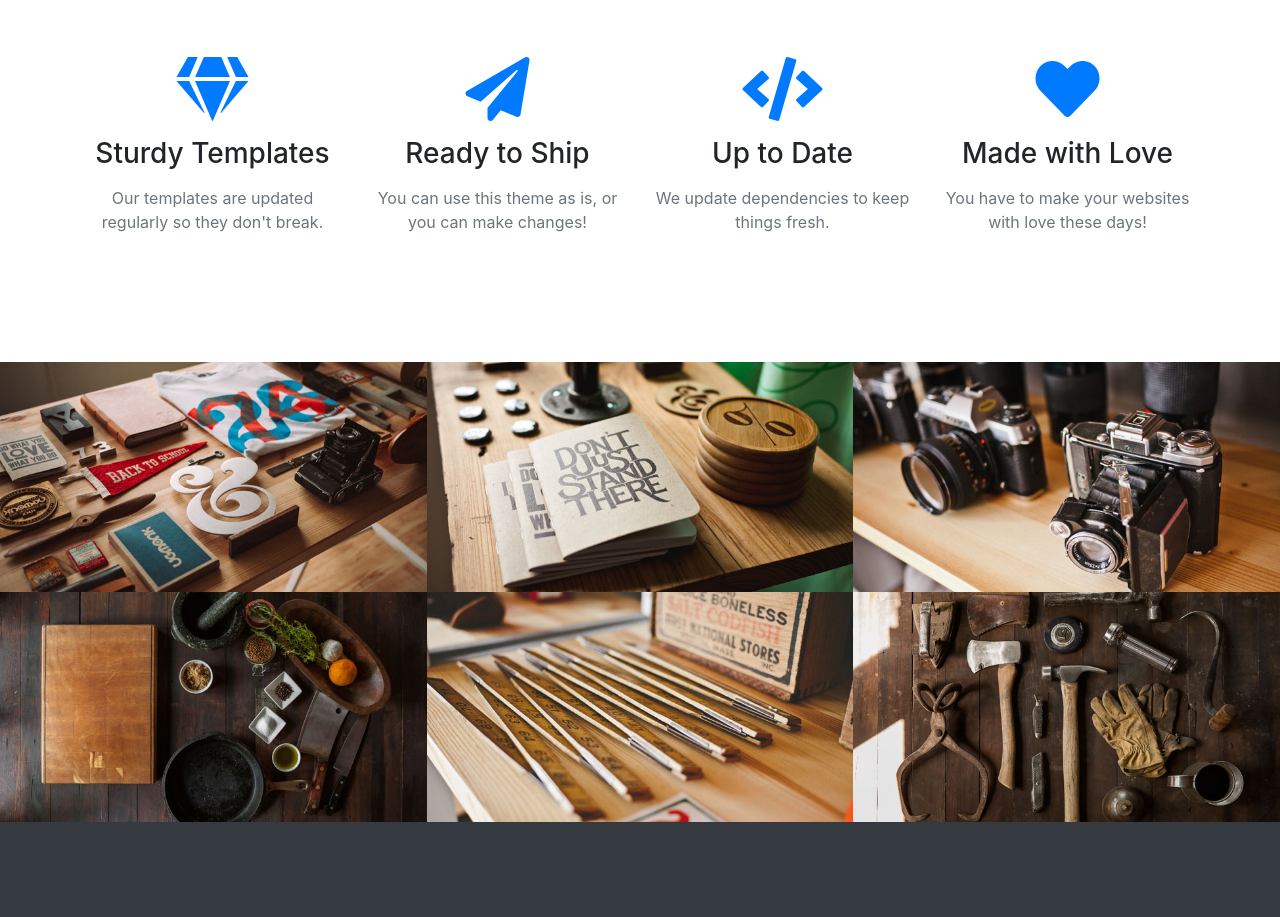
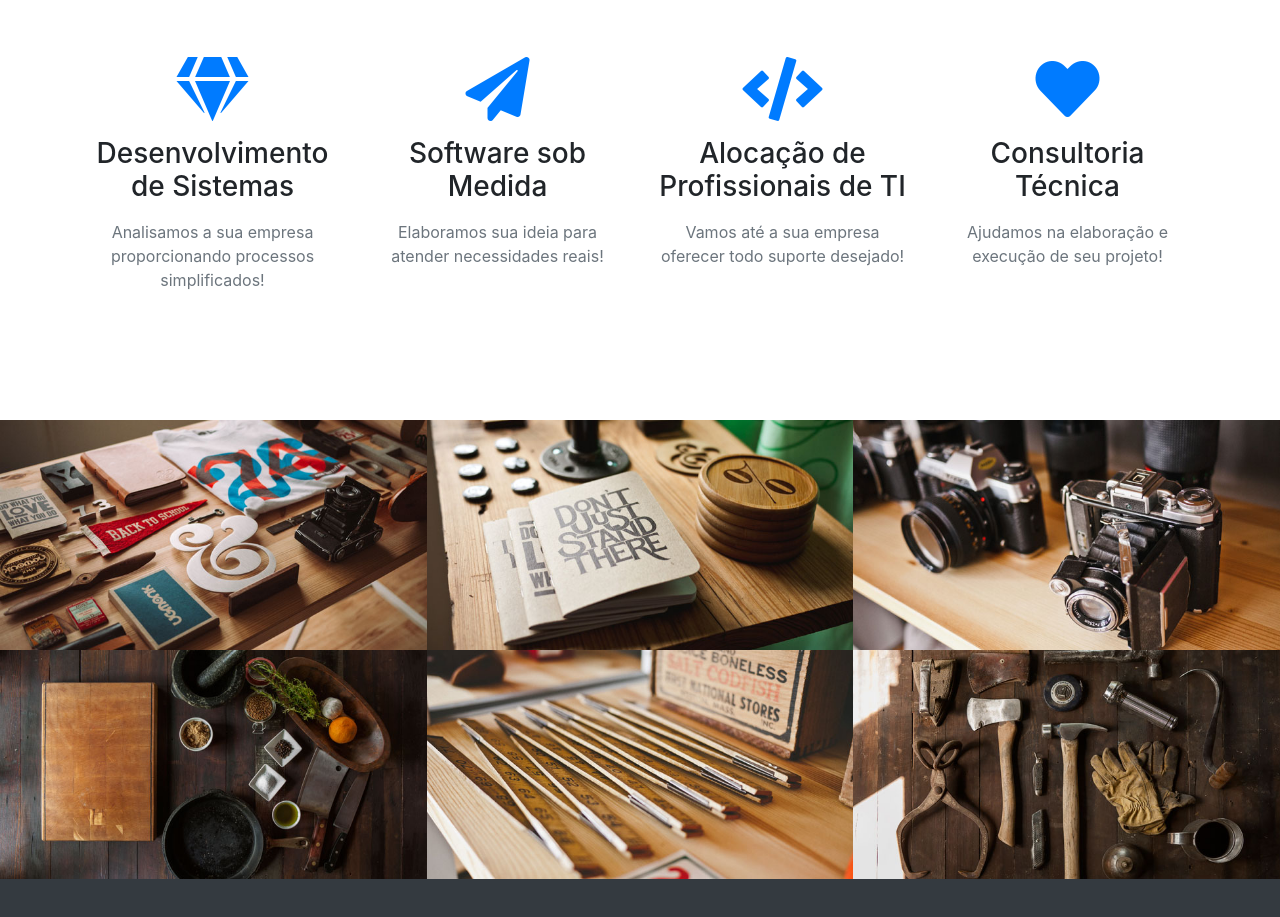
Before and after one commit to tecbeet/tecbeet.github.io, a website with bundled scripts: page index.html in a window 1280 px wide. Shown: the part 1780-2697 px from the top of the page. Built offline with nearby package versions, Linux system fonts and the light colour scheme.

Commit message:
Alteração na sessão de serviços

```diff
--- a/index.html
+++ b/index.html
@@ -161,29 +161,30 @@
           <div class="col-lg-3 col-md-6 text-center">
             <div class="service-box mt-5 mx-auto">
               <i class="fas fa-4x fa-gem text-primary mb-3 sr-icon-1"></i>
-              <h3 class="mb-3">Sturdy Templates</h3>
-              <p class="text-muted mb-0">Our templates are updated regularly so they don't break.</p>
+              <h3 class="mb-3">Desenvolvimento de Sistemas</h3>
+              <p class="text-muted mb-0">Analisamos a sua empresa proporcionando processos simplificados!</p>
             </div>
           </div>
           <div class="col-lg-3 col-md-6 text-center">
             <div class="service-box mt-5 mx-auto">
               <i class="fas fa-4x fa-paper-plane text-primary mb-3 sr-icon-2"></i>
-              <h3 class="mb-3">Ready to Ship</h3>
-              <p class="text-muted mb-0">You can use this theme as is, or you can make changes!</p>
+              <h3 class="mb-3">Software sob Medida</h3>
+              <p class="text-muted mb-0">Elaboramos sua ideia para atender necessidades reais!</p>
             </div>
           </div>
           <div class="col-lg-3 col-md-6 text-center">
             <div class="service-box mt-5 mx-auto">
               <i class="fas fa-4x fa-code text-primary mb-3 sr-icon-3"></i>
-              <h3 class="mb-3">Up to Date</h3>
-              <p class="text-muted mb-0">We update dependencies to keep things fresh.</p>
+              <h3 class="mb-3">Alocação de Profissionais de TI</h3>
+              <p class="text-muted mb-0">Vamos até a sua empresa oferecer todo suporte desejado!</p>
             </div>
           </div>
           <div class="col-lg-3 col-md-6 text-center">
             <div class="service-box mt-5 mx-auto">
               <i class="fas fa-4x fa-heart text-primary mb-3 sr-icon-4"></i>
-              <h3 class="mb-3">Made with Love</h3>
-              <p class="text-muted mb-0">You have to make your websites with love these days!</p>
+              <h3 class="mb-3">Consultoria Técnica</h3>
+              <p class="text-muted mb-0">Ajudamos na elaboração e execução de seu projeto!
+              </p>
             </div>
           </div>
         </div>
```
